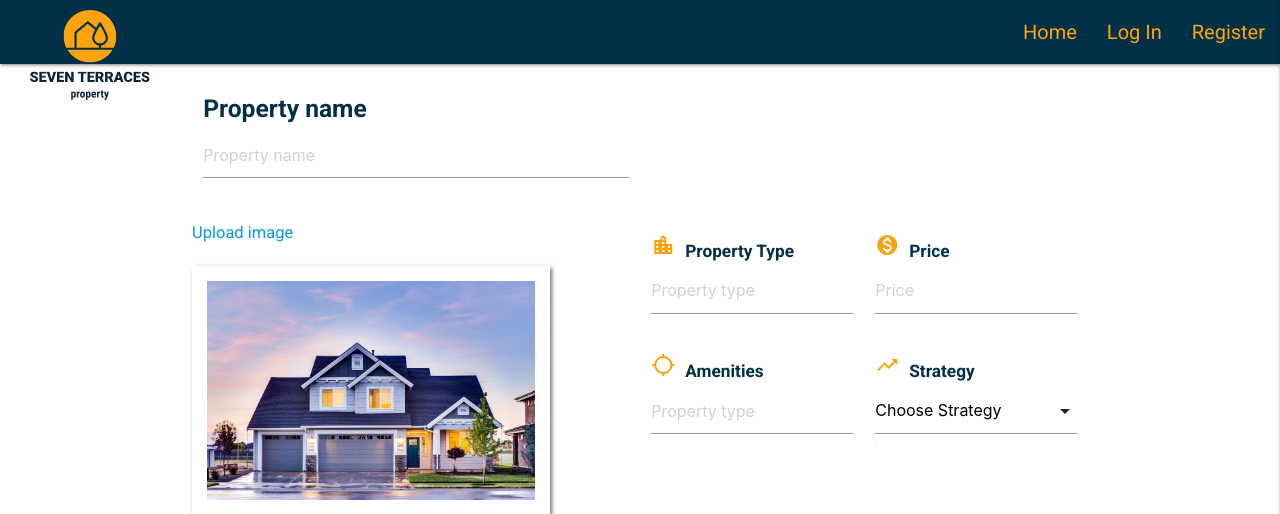
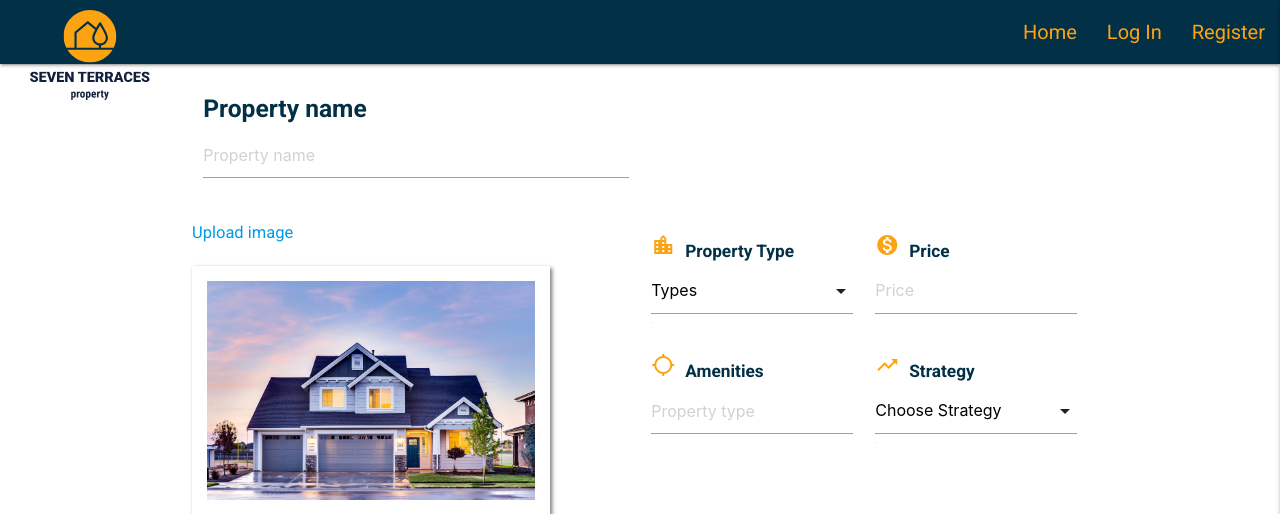
Before and after one commit to TNamdarian/seven-terraces, a Flask app: page /add_property in a window 1280 px wide. Shown: the top 514 px of the page. Run offline with Flask 2, Linux system fonts and the light colour scheme; a database or web service that is not in the repository returns one stand-in record (values such as "Sample title"); some libraries are stand-ins or nearby versions.

Commit message:
Change input to a select for property types

```diff
--- a/templates/add_property.html
+++ b/templates/add_property.html
@@ -44,7 +44,13 @@
                 <div class="row details-row">
                     <div class="col s6">
                         <h6 class="heading"><i class="material-icons">location_city</i>Property Type</h6>
-                        <input placeholder="Property type" id="property_type" name="property_type" type="text" class="validate" min="1" required="">
+                        <select id="type" name="type" class="validate" required>
+                            <option value="" disabled selected>Types</option>
+                            {% for type in types %}
+                            <option value="{{ type.type }}">{{ type.type }}</option>
+                            {% endfor %}
+                        </select>
+                        <label for="type">Property Type</label>
                     </div>
                     <div class="col s6">
                         <h6><i class="material-icons">monetization_on</i>Price</h6>
```
